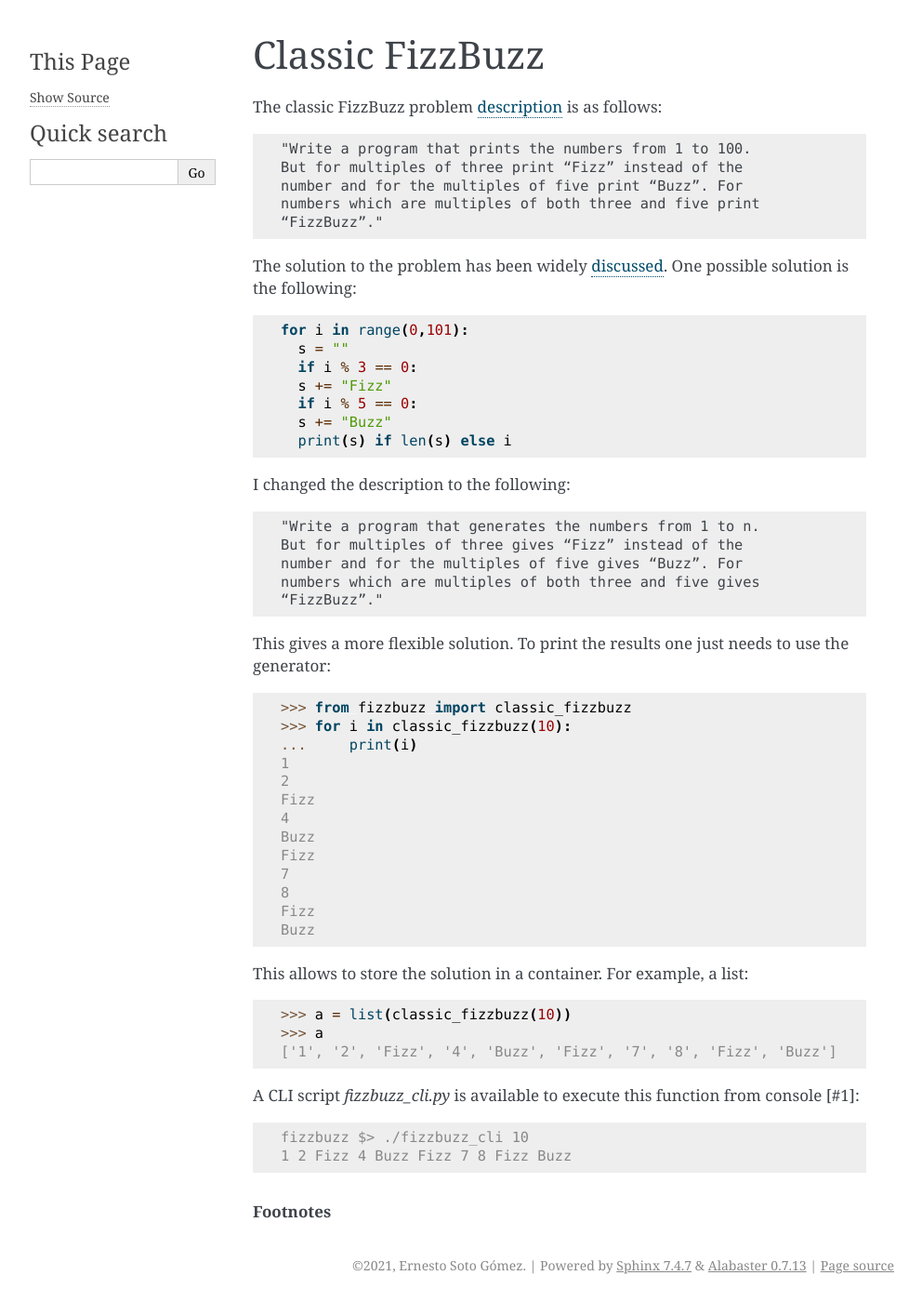
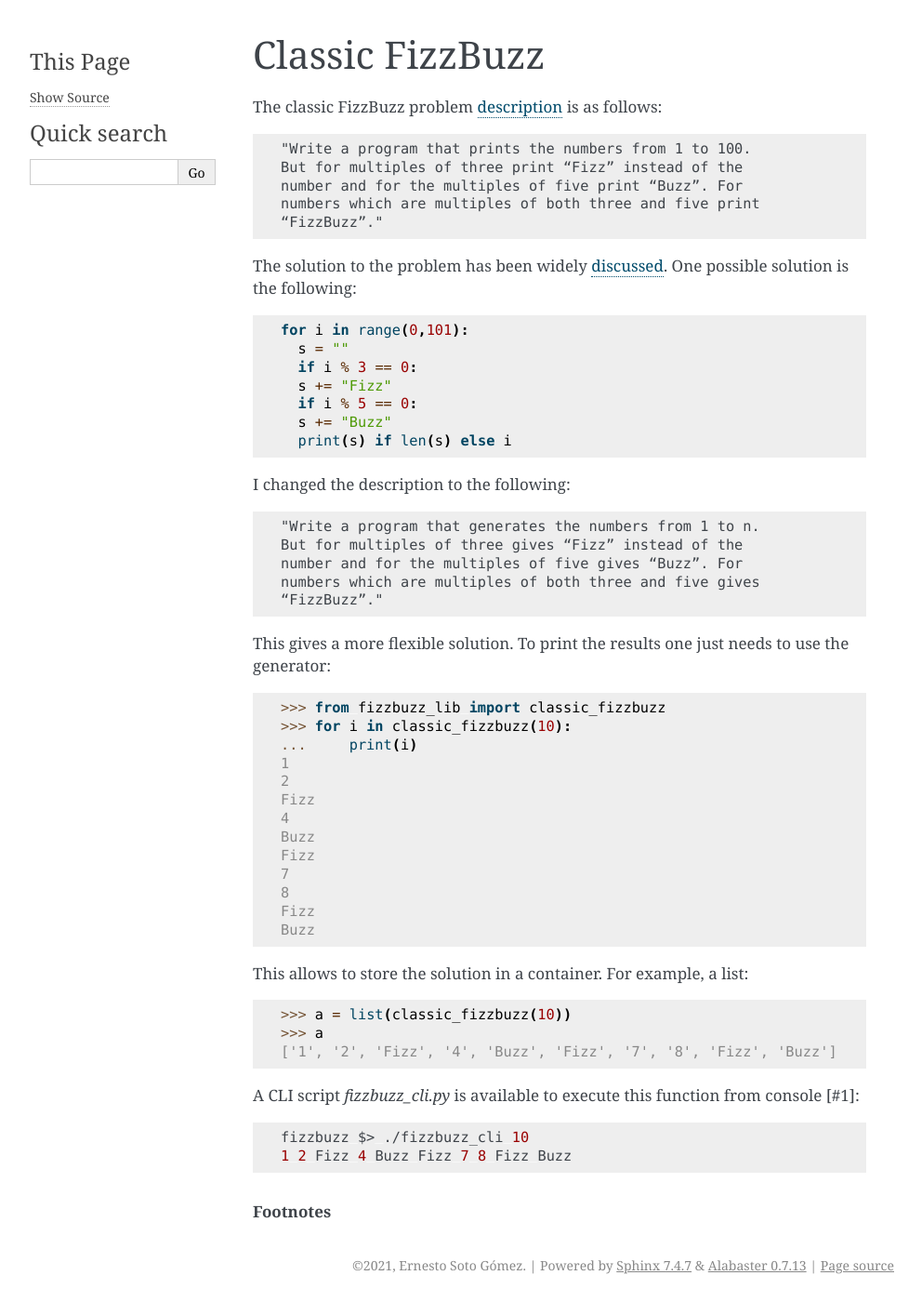
Before and after one commit to EStog/fizzbuzz, a Sphinx documentation site: the page built from docs/source/classic_fizzbuzz.rst, in a window 1280 px wide. Shown: the whole page at 93% size, without its empty margins (148-1140 px from the left). Built offline with Sphinx 7.4.7, drawn with Linux system fonts in a browser that asks for light colours; pages that are not in the unit, such as notebooks, are missing from menus.

Commit message:
Refactor fizzbuzz library

```diff
--- a/docs/source/classic_fizzbuzz.rst
+++ b/docs/source/classic_fizzbuzz.rst
@@ -32,7 +32,7 @@ I changed the description to the following::
 
 This gives a more flexible solution. To print the results one just needs to use the generator:
 
->>> from fizzbuzz import classic_fizzbuzz
+>>> from fizzbuzz_lib import classic_fizzbuzz
 >>> for i in classic_fizzbuzz(10):
 ...     print(i)
 1
@@ -54,7 +54,7 @@ This allows to store the solution in a container. For example, a list:
 
 A CLI script `fizzbuzz_cli.py` is available to execute this function from console [#1]:
 
-.. code-block:: console
+.. code-block:: shell
 
     fizzbuzz $> ./fizzbuzz_cli 10
     1 2 Fizz 4 Buzz Fizz 7 8 Fizz Buzz
--- a/docs/source/conf.py
+++ b/docs/source/conf.py
@@ -62,7 +62,7 @@ html_static_path = ['_static']
 
 
 # sphinxcontrib-apidoc options
-apidoc_module_dir = '../../'
+apidoc_module_dir = '../../fizzbuzz_lib'
 apidoc_output_dir = './API'
 apidoc_separate_modules = True
 apidoc_toc_file = False
--- a/docs/source/index.rst
+++ b/docs/source/index.rst
@@ -11,7 +11,7 @@ Welcome to FizzBuzz Brainstorm's documentation!
    :caption: Contents:
 
    classic_fizzbuzz
-   API/fizzbuzz
+   API/fizzbuzz_lib
 
 Indices and tables
 ==================
--- a/fizzbuzz_cli.py
+++ b/fizzbuzz_cli.py
@@ -1,5 +1,5 @@
 import typer
-import fizzbuzz
+import fizzbuzz_lib
 
 app = typer.Typer()
 
@@ -7,7 +7,7 @@ app = typer.Typer()
 def classic_fizzbuzz(n: int):
     """Run the classsic fizzbuzz
     """
-    typer.echo_via_pager(f'{s} ' for s in fizzbuzz.classic_fizzbuzz(n))
+    typer.echo_via_pager(f'{s} ' for s in fizzbuzz_lib.classic_fizzbuzz(n))
 
 if __name__ == '__main__':
     app()
--- a/fizzbuzz.py
+++ b/fizzbuzz_lib/__init__.py
@@ -20,7 +20,7 @@ def classic_fizzbuzz(n: int) -> Generator[int | str, None, None]:
 
     .. testsetup ::
 
-       from fizzbuzz import classic_fizzbuzz
+       from fizzbuzz_lib import classic_fizzbuzz
 
     >>> list(classic_fizzbuzz(20))
     ['1', '2', 'Fizz', '4', 'Buzz', 'Fizz', '7', '8', 'Fizz', 'Buzz', '11', 'Fizz', '13', '14', 'FizzBuzz', '16', '17', 'Fizz', '19', 'Buzz']
```
Also changed, not shown: 4 other files.
